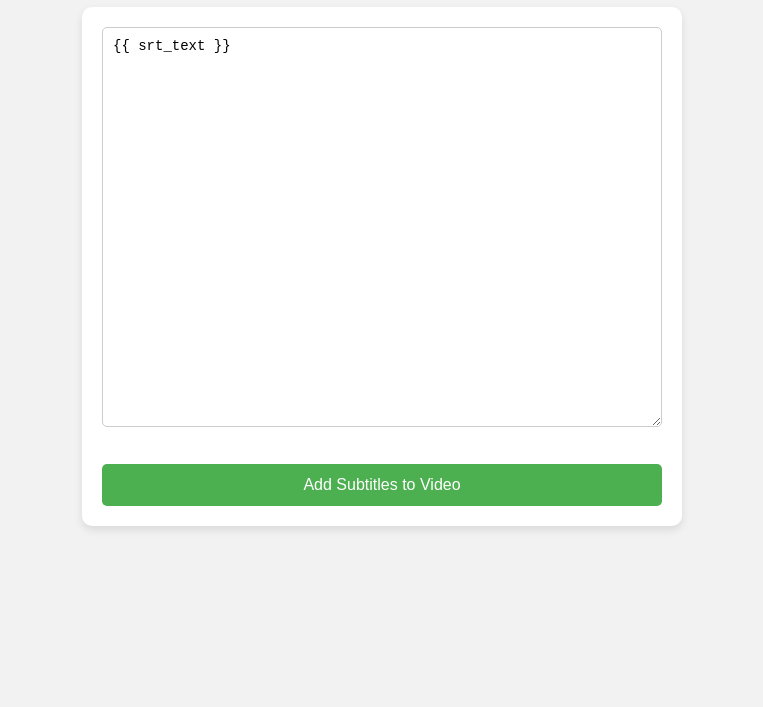
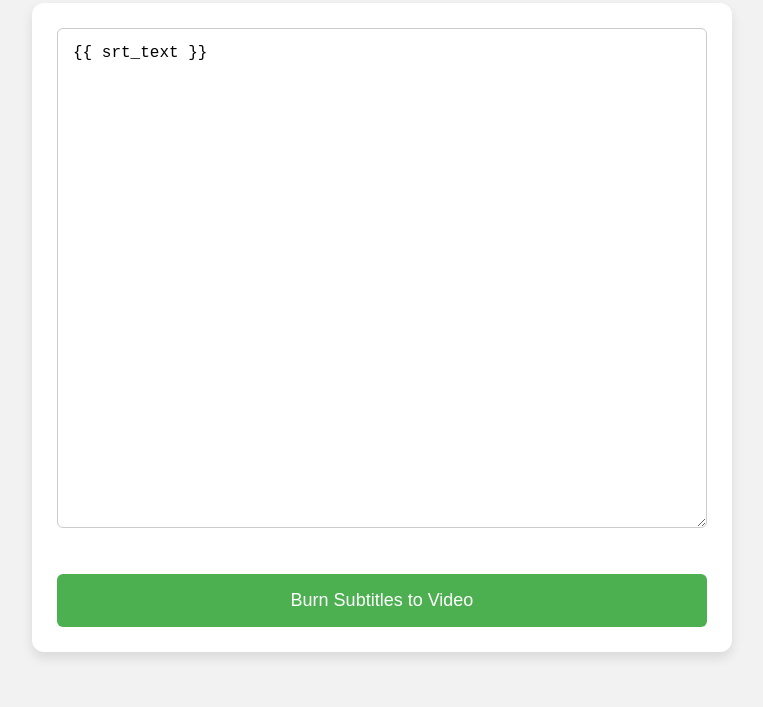
Before and after one commit to Hamza123455/flask-subtitles, a plain HTML site: page templates/edit.html in a window 1280 px wide. Shown: the part 93-800 px from the top of the page, without its empty margins (258-1021 px from the left). Drawn offline with Linux system fonts and the light colour scheme.

Commit message:
Update edit.html

```diff
--- a/templates/edit.html
+++ b/templates/edit.html
@@ -5,50 +5,52 @@
     <style>
         body {
             font-family: Arial, sans-serif;
-            padding: 20px;
+            padding: 30px;
             margin: 0;
             background-color: #f2f2f2;
             display: flex;
             flex-direction: column;
             align-items: center;
+            font-size: 18px;
         }
 
         h1 {
             text-align: center;
             color: #333;
+            font-size: 26px;
         }
 
         form {
             width: 100%;
-            max-width: 600px;
+            max-width: 700px;
             background-color: #fff;
-            padding: 20px;
-            box-shadow: 0 4px 8px rgba(0,0,0,0.1);
-            border-radius: 10px;
+            padding: 25px;
+            box-shadow: 0 6px 12px rgba(0,0,0,0.1);
+            border-radius: 12px;
             box-sizing: border-box;
         }
 
         textarea {
             width: 100%;
-            height: 400px;
-            padding: 10px;
+            height: 500px;
+            padding: 15px;
             font-family: monospace;
-            font-size: 14px;
+            font-size: 16px;
             border: 1px solid #ccc;
-            border-radius: 5px;
+            border-radius: 6px;
             box-sizing: border-box;
             resize: vertical;
         }
 
         button {
-            margin-top: 15px;
+            margin-top: 20px;
             width: 100%;
-            padding: 12px;
+            padding: 16px;
             background-color: #4CAF50;
             color: white;
-            font-size: 16px;
+            font-size: 18px;
             border: none;
-            border-radius: 5px;
+            border-radius: 6px;
             cursor: pointer;
         }
 
@@ -58,17 +60,17 @@
 
         @media (max-width: 600px) {
             textarea {
-                height: 300px;
-                font-size: 13px;
+                height: 400px;
+                font-size: 15px;
             }
         }
     </style>
 </head>
 <body>
-    <h1>Edit Subtitles</h1>
+    <h1>Edit Subtitles Before Burning</h1>
     <form method="post" action="/save_subtitles">
         <textarea name="srt" rows="30" cols="100">{{ srt_text }}</textarea><br><br>
-        <button type="submit">Add Subtitles to Video</button>
+        <button type="submit">Burn Subtitles to Video</button>
     </form>
 </body>
 </html>
```
